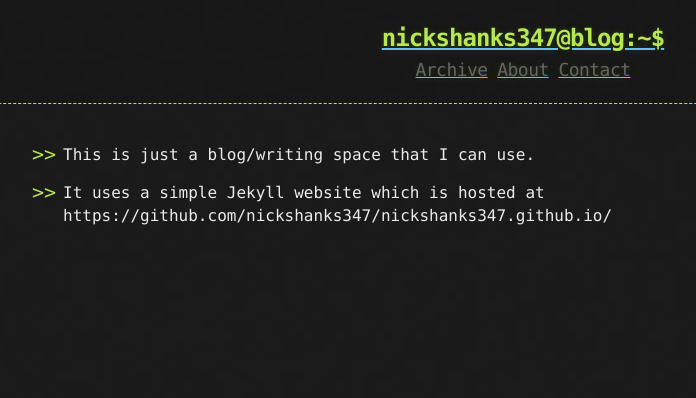
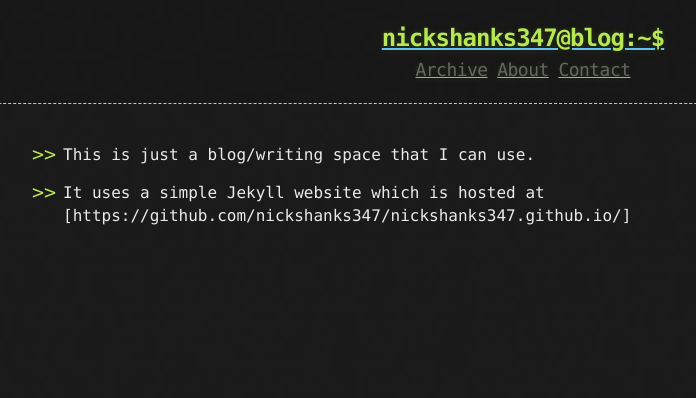
Before and after one commit to nickshanks347/nickshanks347.github.io, a Jekyll site: the page built from about.md, in a window 1280 px wide. Shown: the top 398 px of the page, without its empty margins (117-813 px from the left). Built offline with Jekyll 4.4.1, drawn with Linux system fonts in a browser that asks for light colours.

```diff
--- a/about.md
+++ b/about.md
@@ -6,4 +6,4 @@ title: About
 * This is just a blog/writing space that I can use.
 
 
-* It uses a simple Jekyll website which is hosted at https://github.com/nickshanks347/nickshanks347.github.io/
+* It uses a simple Jekyll website which is hosted at [https://github.com/nickshanks347/nickshanks347.github.io/]
```
